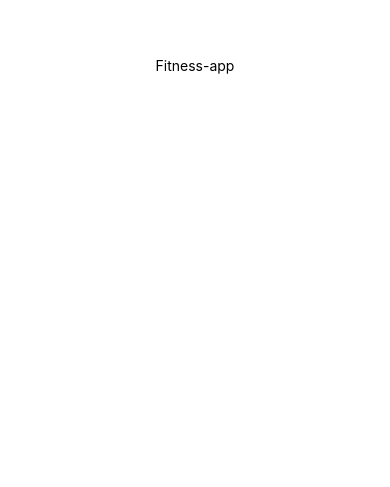
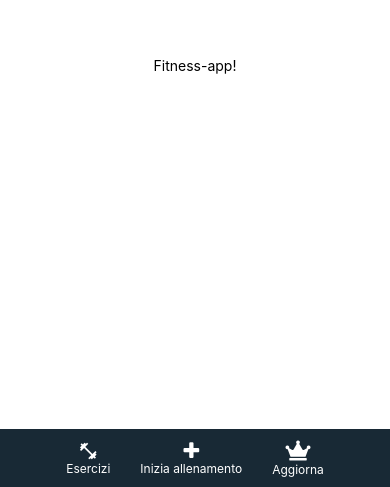
Before and after one commit to AlessandroDeFa/Fitness-App, a React Native app: screen / in a window 390 px wide. Shown: the part 357-844 px from the top of the page. Built offline with nearby package versions, Linux system fonts and the light colour scheme.

Commit message:
create navbar component

```diff
--- a/App.tsx
+++ b/App.tsx
@@ -1,11 +1,13 @@
 import { StatusBar } from "expo-status-bar";
 import { StyleSheet, Text, View } from "react-native";
+import { Navbar } from "./components/Navbar";
 
 export default function App() {
   return (
     <View style={styles.container}>
-      <Text>Fitness-app</Text>
+      <Text>Fitness-app!</Text>
       <StatusBar style="auto" />
+      <Navbar />
     </View>
   );
 }
--- /dev/null
+++ b/components/Navbar.tsx
@@ -0,0 +1,62 @@
+import React from "react";
+import { StyleSheet, View, Text } from "react-native";
+import { FontAwesome5 } from "@expo/vector-icons";
+import { FontAwesome } from "@expo/vector-icons";
+import { MaterialIcons } from "@expo/vector-icons";
+
+const styles = StyleSheet.create({
+  container: {
+    backgroundColor: "#182935",
+    flexDirection: "row",
+    justifyContent: "center",
+    position: "absolute",
+    bottom: 0,
+    width: "100%",
+  },
+  containerLink: {
+    paddingHorizontal: 15,
+    paddingVertical: 10,
+    justifyContent: "center",
+    alignItems: "center",
+  },
+  textNav: {
+    color: "#FFF",
+    fontSize: 12,
+    fontWeight: "400",
+  },
+  icon: {
+    color: "#FFF",
+    fontSize: 20,
+  },
+});
+
+export const Navbar = () => {
+  return (
+    <View style={styles.container}>
+      <View style={styles.containerLink}>
+        <View>
+          <MaterialIcons name="fitness-center" style={styles.icon} />
+        </View>
+        <View>
+          <Text style={styles.textNav}>Esercizi</Text>
+        </View>
+      </View>
+      <View style={styles.containerLink}>
+        <View>
+          <FontAwesome name="plus" style={styles.icon} />
+        </View>
+        <View>
+          <Text style={styles.textNav}>Inizia allenamento</Text>
+        </View>
+      </View>
+      <View style={styles.containerLink}>
+        <View>
+          <FontAwesome5 name="crown" style={styles.icon} />
+        </View>
+        <View>
+          <Text style={styles.textNav}>Aggiorna</Text>
+        </View>
+      </View>
+    </View>
+  );
+};
```
